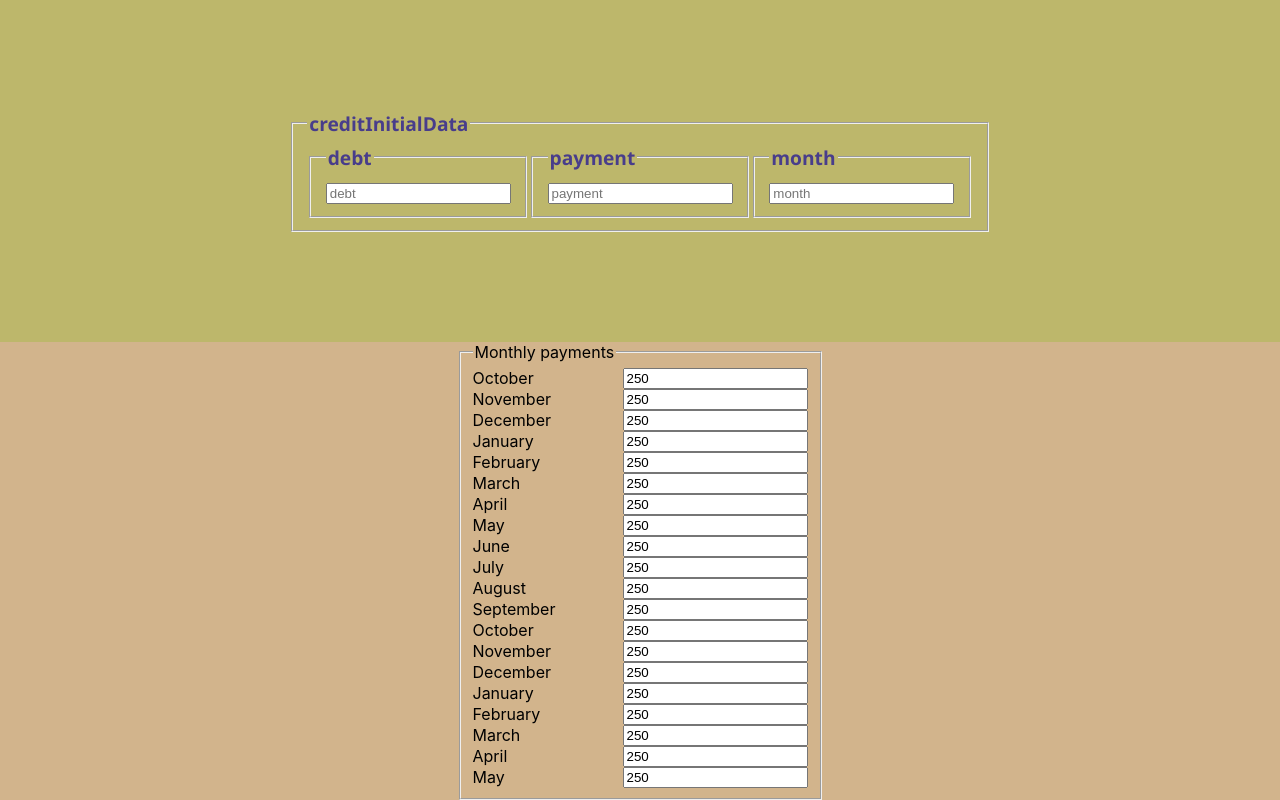
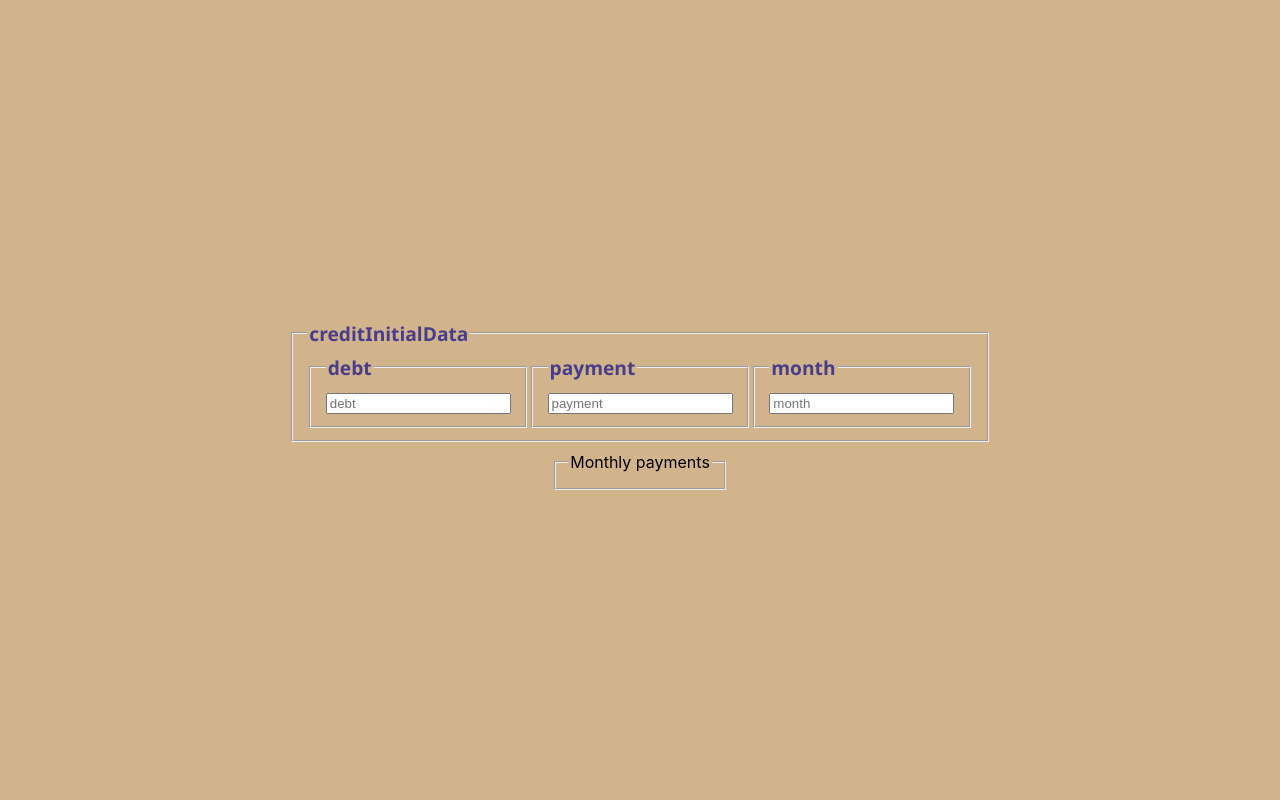
Before and after one commit to lavfrim/react-training-app, a React (Create React App) app: page / in a window 1280 px wide. Built offline with nearby package versions, Linux system fonts and the light colour scheme.

Commit message:
feat: start integrate monthlyPayment and creditInitialData

```diff
--- a/src/App.js
+++ b/src/App.js
@@ -9,15 +9,42 @@ export default class App extends Component {
     super(props);
 
     this.state = {
-      imageShadow: 'big',
+      debt: null,
+      payment: null,
+      month: null,
+      paymentMonth: [],
     };
   }
 
+  setStateValue = (name, value) => {
+    this.setState({
+      [name]: value,
+    });
+  }
+
+
   render() {
+    const { debt, payment, month, paymentMonth } = this.state;
+    // console.log(`debt `, debt);
+    // console.log(`payment `, payment);
+    // console.log(`month `, month);
+    // console.log(`paymentMonth `, paymentMonth);
+
     return (
       <>
-        <CreditInitialData />
-        <MonthlyPayments />
+        <CreditInitialData
+          debt={debt}
+          payment={payment}
+          month={month}
+          setStateValue={this.setStateValue}
+        />
+        <MonthlyPayments
+          debt={debt}
+          payment={payment}
+          month={month}
+          paymentMonth={paymentMonth}
+          setStateValue={this.setStateValue}
+        />
       </>
     )
   }
--- a/src/Componenst/CreditInitialData/creditInitialData.js
+++ b/src/Componenst/CreditInitialData/creditInitialData.js
@@ -5,47 +5,35 @@ import './creditInitialData.scss';
 const blockName = 'creditInitialData';
 
 export default class CreditInitialData extends Component {
-    constructor(props) {
-        super(props);
-
-        this.state = {
-            debt: null,
-            payment: null,
-            month: null,
-        }
-    }
 
     setMonth = (debt, payment) => {
+        const { setStateValue } = this.props;
         if (payment > 0) {
-            this.setState({
-                month: Math.ceil(debt / payment),
-            })
+            setStateValue('month', Math.ceil(debt / payment))
         } else {
             console.log(`invalid payment value`);
         }
     };
 
     setPayment = (debt, month) => {
-        this.setState({
-            payment: Math.ceil(debt / month * 100) / 100,
-        })
+        const { setStateValue } = this.props;
+        setStateValue('payment', Math.ceil(debt / month * 100) / 100)
     }
 
     handlChange = (event) => {
+        const { debt, payment, setStateValue } = this.props
         const name = event.target.name;
         const value = Number(event.target.value);
 
         if (value > 0) {
-            this.setState({
-                [name]: value,
-            });
+            setStateValue(`${name}`, value);
 
             switch (name) {
-                case 'debt': this.setMonth(value, this.state.payment); console.log(`debt`);
+                case 'debt': this.setMonth(value, payment);
                     break;
-                case 'payment': this.setMonth(this.state.debt, value); console.log(`payment`);
+                case 'payment': this.setMonth(debt, value);
                     break;
-                case 'month': this.setPayment(this.state.debt, value); console.log(`month`);
+                case 'month': this.setPayment(debt, value);
                     break;
                 default: console.log('unknown event variant');
                     break;
@@ -56,8 +44,7 @@ export default class CreditInitialData extends Component {
     }
 
     render() {
-        const { debt, payment, month } = this.state;
-        console.log(debt, payment, month);
+        const { debt, payment, month } = this.props;
 
         return (
             <div className={`${blockName}`}>
--- a/src/Componenst/CreditInitialData/creditInitialData.scss
+++ b/src/Componenst/CreditInitialData/creditInitialData.scss
@@ -1,7 +1,7 @@
 .creditInitialData {
-    height: 100%;
+    height: auto;
     width: 100%;
-    background-color: darkkhaki;
+    margin: 10px;
     font-family: 'Segoe UI', Tahoma, Geneva, Verdana, sans-serif;
     font-size: 1.2rem;
     font-weight: 700;
--- a/src/Componenst/MonthlyPayments/monthlyPayments.js
+++ b/src/Componenst/MonthlyPayments/monthlyPayments.js
@@ -9,7 +9,10 @@ export default class MonthlyPayments extends Component {
         super(props);
 
         this.state = {
-            months: [
+            paymentMonth: []
+        }
+
+        const months = [
             {month: 'January', value: null},
             {month: 'February', value: null},
             {month: 'March', value: null},
@@ -22,30 +25,14 @@ export default class MonthlyPayments extends Component {
             {month: 'October', value: null},
             {month: 'November', value: null},
             {month: 'December', value: null},
-            ],
-            now: new Date(),
-            debt: 5000,
-            payment: 250,
-            month: 20,
-        }
-
-        this.paymentMonth = [];
-    }
-
-    onChange = (event) => {
-        console.log(event.targ)
-        console.log(`onChange`);
-    }
-
-    render() {
-        const { months, now, debt, payment, month } = this.state;
-
+        ];
+        const { payment, month, setStateValue } = this.props;
+        const monthsArray = [];
+        const now = new Date();
         let currentMonth = now.getMonth();
-        console.log(month);
-
         let m = 0;
         while (m < month && m < 1200) {
-            this.paymentMonth.push({
+            monthsArray.push({
                 month: months[currentMonth].month,
                 value: payment,
             });
@@ -55,23 +42,59 @@ export default class MonthlyPayments extends Component {
             }
             m += 1;
         }
+        console.log(`monthsArray`)
+        console.log(monthsArray)
+        this.state.paymentMonth = monthsArray;
+        // setStateValue('paymentMonth', monthsArray)
+    }
 
-        console.log(this.paymentMonth);
+    handlChange = (event) => {
+        const { paymentMonth, setStateValue } = this.props;
+        const newPaymentMonths = paymentMonth.slice();
+        const input = event.target;
+        const id = input.id;
+        const value = Number(input.value);
+        const previousValue = paymentMonth[id].value;
+        newPaymentMonths[id].value = value;
+        let  differensOfValue = previousValue - value;
+        let lastIndex = newPaymentMonths.length-1;
+        let correctiveValue = newPaymentMonths[lastIndex].value + differensOfValue;
+        function setCorrectiveValue() {
+            if (correctiveValue < 0) {
+                newPaymentMonths[lastIndex].value = 0;
+                differensOfValue = correctiveValue;
+                lastIndex -= 1;
+                correctiveValue = newPaymentMonths[lastIndex].value + differensOfValue;
+                setCorrectiveValue();
+            } else {
+                newPaymentMonths[lastIndex].value = correctiveValue;
+            }
+        }
+        setCorrectiveValue()
 
+        setStateValue('paymentMonth', newPaymentMonths)
+    }
+
+    render() {
+        const { paymentMonth } = this.props;
         return(
             <div className={`${blockName}`}>
                 <fieldset>
                     <legend>Monthly payments</legend>
 
                     <div>
-                        {this.paymentMonth.map((monthInfo, index) => {
+                        {paymentMonth && paymentMonth.map((monthInfo, index) => {
                             return(
-                                <div className={`${blockName}__month`} key={`${index}-${monthInfo.month}-${monthInfo.value}`}>
-                                    <p className={`${blockName}__month-name`}>{monthInfo.month}</p>
+                                // key={`${index}-${monthInfo.month}-${monthInfo.value}`} broken focus
+                                <div className={`${blockName}__month`} >
+                                    <p className={`${blockName}__month-name`}>
+                                        <span className={`${blockName}__month-number`}>{index + 1}</span>
+                                        {monthInfo.month}
+                                    </p>
                                     <input
+                                        id={`${index}`}
                                         type="number"
                                         placeholder="payment"
-
                                         value={monthInfo.value}
                                         onChange={this.handlChange}
                                     />
--- a/src/Componenst/MonthlyPayments/monthlyPayments.scss
+++ b/src/Componenst/MonthlyPayments/monthlyPayments.scss
@@ -7,6 +7,13 @@
             margin: 0px;
             width: 150px;
         }
+
+        &-number {
+            display: inline-block;
+            margin: 0px;
+            width: 30px;
+            text-align: center;
+        }
     }
 
 
```
Lines whose indentation alone changed are shown as unchanged.
